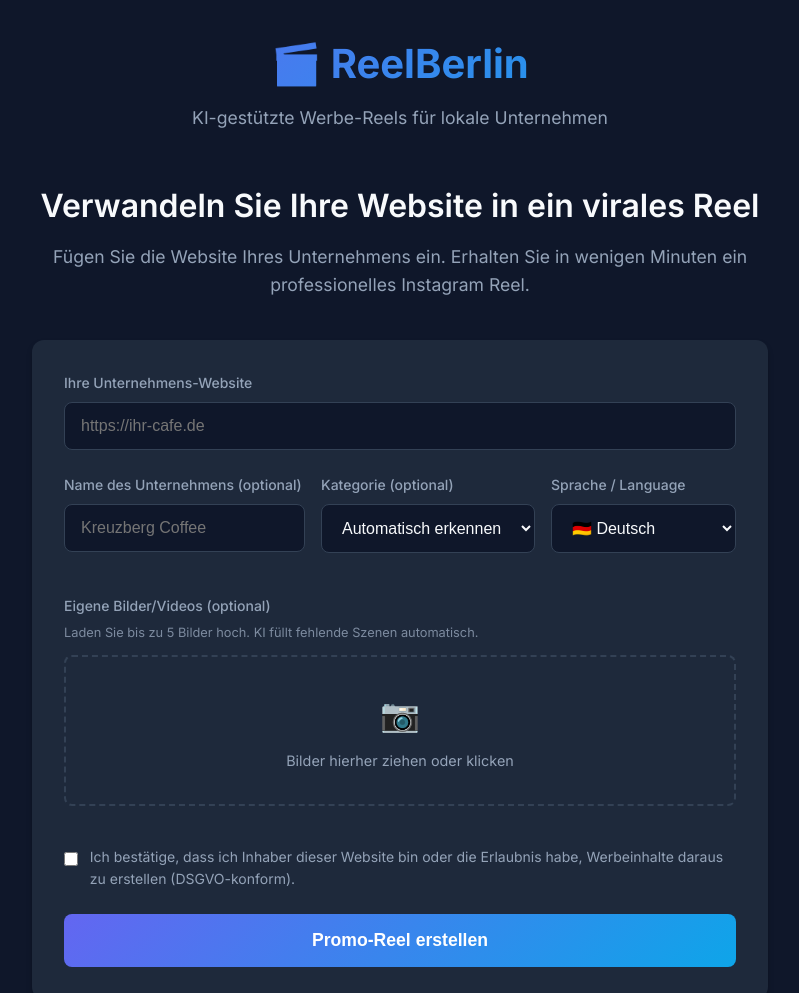
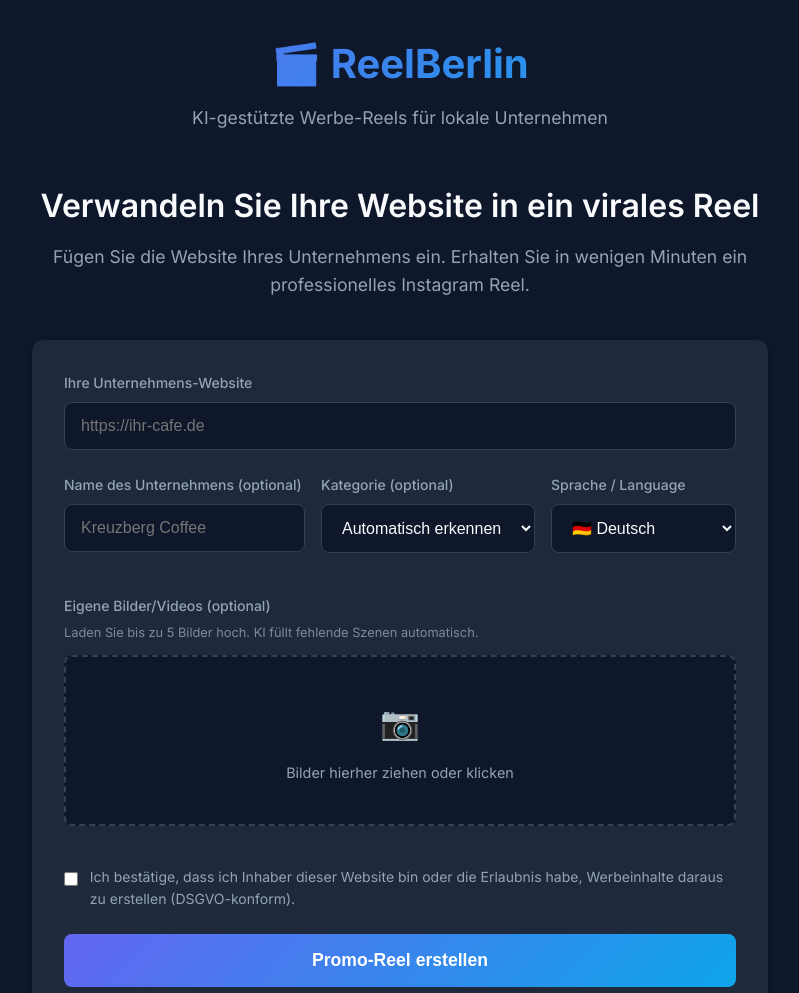
Before and after one commit to yogami/ReelBerlin-Demo, a plain HTML site: page index.html in a window 1280 px wide. Shown: the top 993 px of the page, without its empty margins (240-1039 px from the left). Drawn offline with Linux system fonts and the light colour scheme; no server answers.

Commit message:
fix: explicit drop zone styling and upload logic

```diff
--- a/style.css
+++ b/style.css
@@ -320,16 +320,19 @@
 }
 
 .drop-zone {
-    border: 2px dashed var(--border);
+    border: 2px dashed var(--border) !important;
+    background: var(--bg) !important;
     border-radius: 8px;
-    padding: 2rem;
+    padding: 2.5rem;
     text-align: center;
     cursor: pointer;
-    transition: border-color 0.2s, background 0.2s;
+    transition: all 0.2s ease;
     display: flex;
     flex-direction: column;
     align-items: center;
-    gap: 0.5rem;
+    justify-content: center;
+    gap: 0.75rem;
+    margin-bottom: 0.5rem;
 }
 
 .drop-zone:hover,
```
